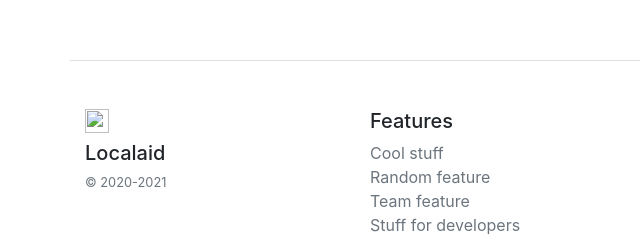
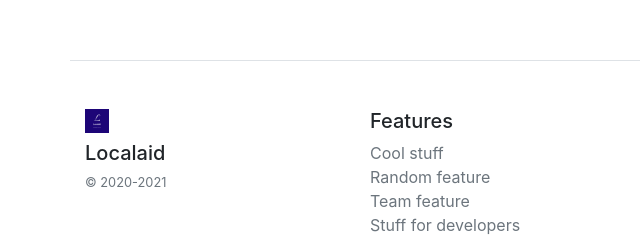
Before and after one commit to sandeshmantri/Localaid, a plain HTML site: page index.html in a window 1280 px wide. Shown: the part 1417-1657 px from the top of the page, 0-640 px from the left. Drawn offline with nearby package versions, Linux system fonts and the light colour scheme; grey boxes are pictures that could not be loaded; files whose address does not match are found by name.

Commit message:
Update index.html

```diff
--- a/index.html
+++ b/index.html
@@ -17,7 +17,7 @@
 
         <!-- Title bar icon and title -->
         <title>localaid</title>
-        <link rel = "icon" href = "file:///C:/Users/hp/Downloads/Vikash Lime Industries.png" type = "image/x-icon">
+        <link rel = "icon" href = "imagesm/Logo 500x500 px.jpeg" type = "image/x-icon">
         <link rel="apple-touch-icon" href="/docs/4.5/assets/img/favicons/apple-touch-icon.png" sizes="180x180">
         <link rel="icon" href="/docs/4.5/assets/img/favicons/favicon-32x32.png" sizes="32x32" type="image/png">
         <link rel="icon" href="/docs/4.5/assets/img/favicons/favicon-16x16.png" sizes="16x16" type="image/png">
@@ -107,7 +107,7 @@
         <footer class="container pt-4 my-md-5 pt-md-5 border-top">
           <div class="row">
             <div class="col-12 col-md">
-              <img class="mb-2" src="file:///C:/Users/hp/Downloads/Vikash Lime Industries.png" alt="" width="24" height="24">
+              <img class="mb-2" src="imagesm/Logo 500x500 px.jpeg" alt="" width="24" height="24">
               <h5>Localaid</h5>
               <small class="d-block mb-3 text-muted">© 2020-2021</small>
             </div>
```
